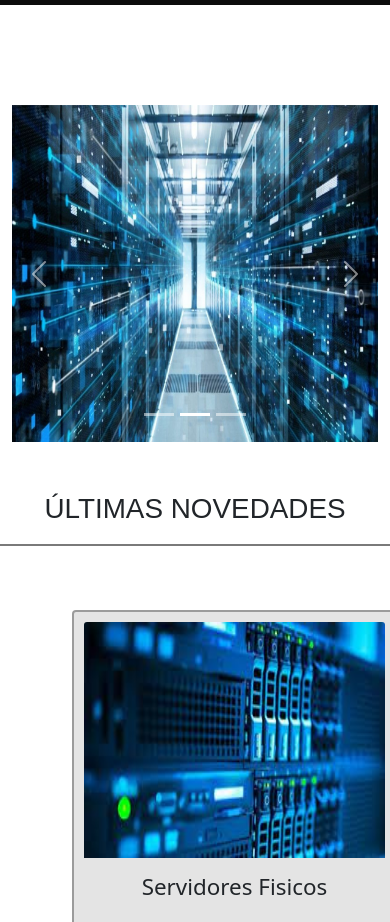
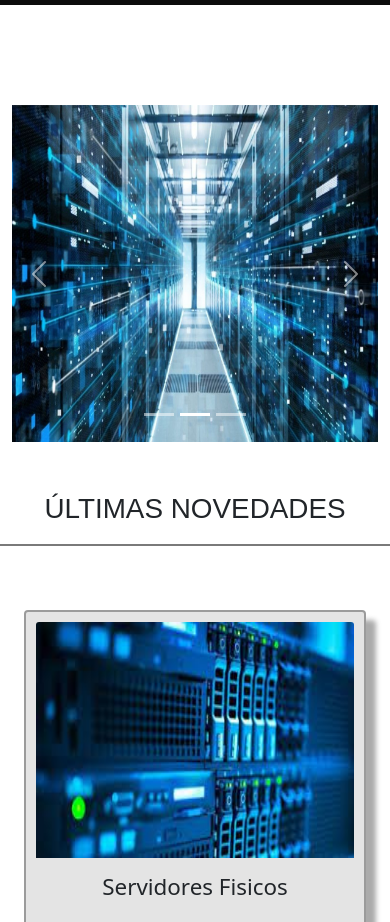
Before and after one commit to FacuValdezDev/FacundoValdez-Proyecto3, a website: page index.html in a window 390 px wide. Shown: the part 174-1096 px from the top of the page. Drawn offline with nearby package versions, Linux system fonts and the light colour scheme; a web font is replaced by a local one.

Commit message:
Ajuste
ajuste inicio y cambio del css

```diff
--- a/scss/_mainInicio.scss
+++ b/scss/_mainInicio.scss
@@ -126,9 +126,9 @@
 
         .sectionCards {
             .card {
-                width: 95%;
+                width: 100%;
                 height: 50vh;
-                margin-top: 4rem;
+                margin: 4rem 0;
                 text-align: center;
                 .card-title{
                     font-size: 1.4rem   ;
```
Also changed, not shown: css/styles.css.
